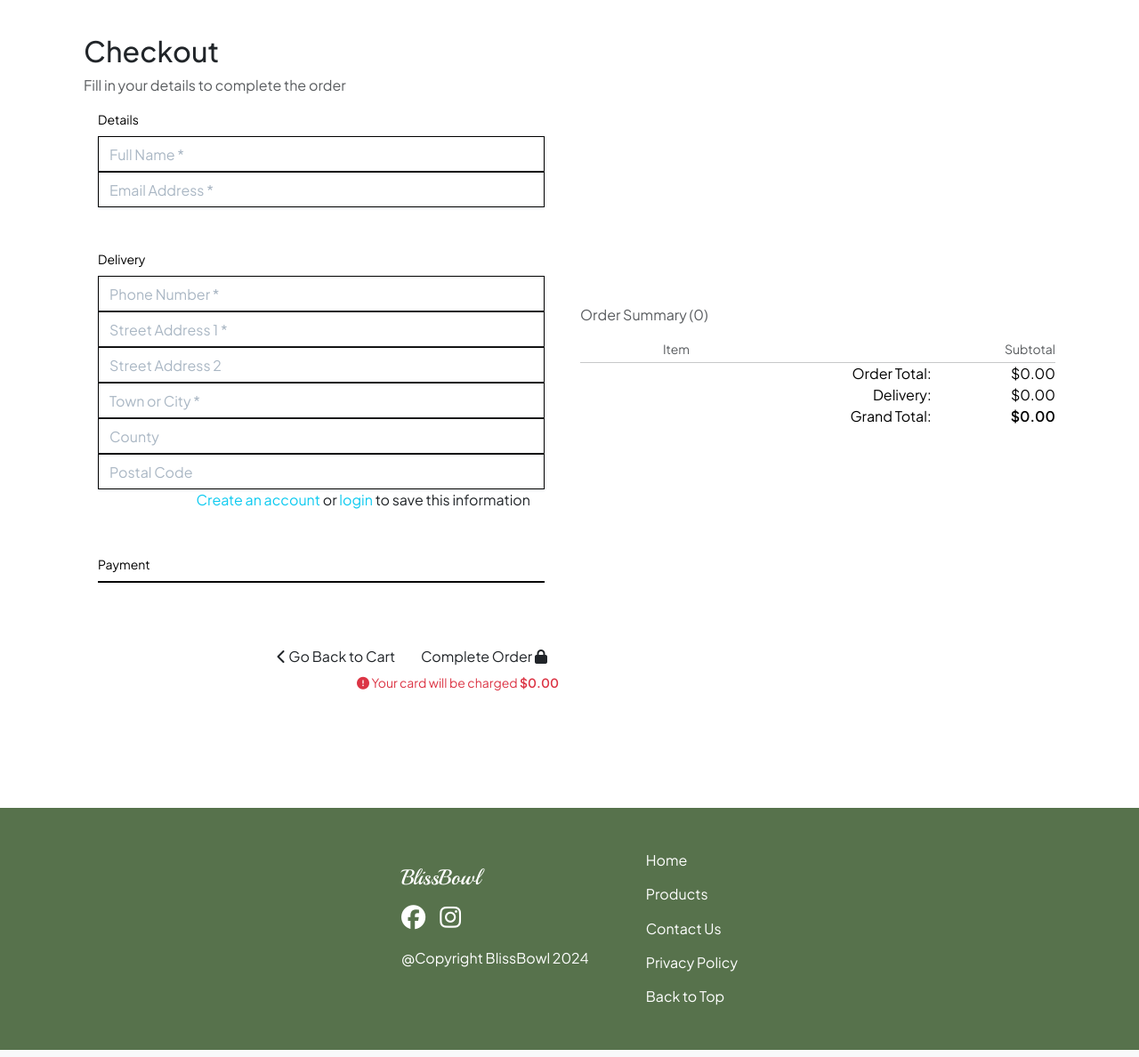
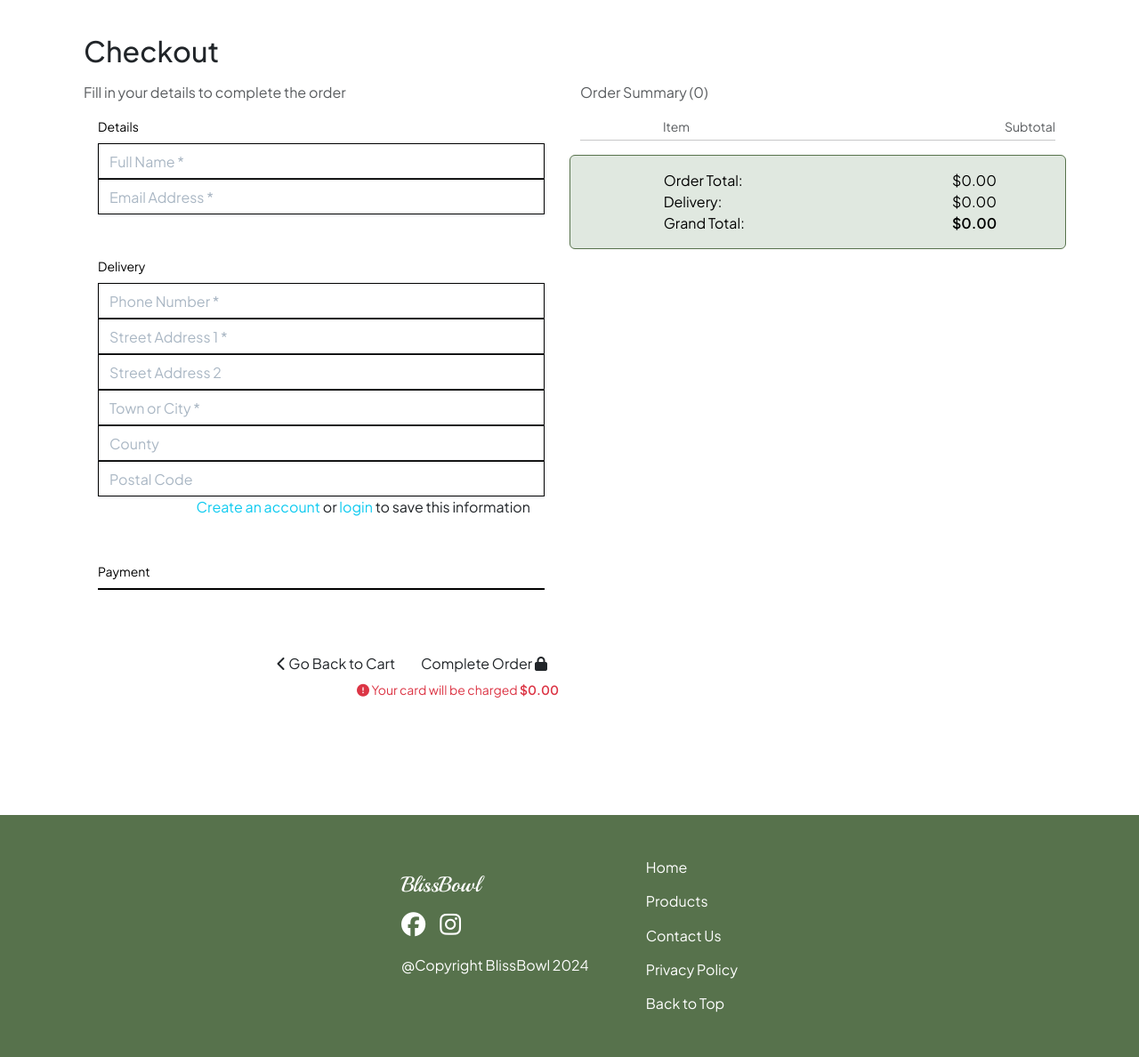
Before and after one commit to nataliiasolomchak21/blissbowl, a Django app: template checkout/templates/checkout/checkout.html in a window 1280 px wide. Shown: the part 110-1298 px from the top of the page at 89% size. Run offline with Django 3.2, Linux system fonts and the light colour scheme; the template is opened without the code that fills it: values that come from a table or form of the project are taken from there, others are empty; some libraries are stand-ins or nearby versions.

Commit message:
Add handling errors on the card element and stripe secret key

```diff
--- a/checkout/static/checkout/css/checkout.css
+++ b/checkout/static/checkout/css/checkout.css
@@ -35,3 +35,8 @@
     color: #000;
     border: 1px solid #000;
 }
+
+.order-total-style {
+    background-color: #E0E8E0;
+    border: 1px solid #57724C;
+}
--- a/checkout/static/checkout/js/stripe_elements.js
+++ b/checkout/static/checkout/js/stripe_elements.js
@@ -19,3 +19,19 @@ var style = {
 };
 var card = elements.create('card', {style: style});
 card.mount('#card-element');
+
+// Handle realtime validation errors on the card element
+card.addEventListener('change', function (event) {
+    var errorDiv = document.getElementById('card-errors');
+    if (event.error) {
+        var html = `
+            <span class="icon" role="alert">
+                <i class="fas fa-times"></i>
+            </span>
+            <span>${event.error.message}</span>
+        `;
+        $(errorDiv).html(html);
+    } else {
+        errorDiv.textContent = '';
+    }
+});
--- a/checkout/templates/checkout/checkout.html
+++ b/checkout/templates/checkout/checkout.html
@@ -18,7 +18,7 @@
 <section class="cart" style="position: relative; top: 100px;">
     <div class="container justify-content-center align-items-center mt-4 p-4 mb-5">
         <h2>Checkout</h2>
-        <div class="row d-flex justify-content-center align-items-center">
+        <div class="row mt-3">
             <div class="col-12 col-lg-6 order-lg-last mb-5">
                 <p class="text-muted">Order Summary ({{ product_count }})</p>
                 <div class="row">
@@ -50,7 +50,7 @@
                     </div>
                 {% endfor %}
                 <hr class="my-0">
-                <div class="row text-black text-end">
+                <div class="row text-black rounded-2 mt-3 order-total-style py-3">
                     <div class="col-7 offset-2">
                         <p class="my-0">Order Total:</p>
                         <p class="my-0">Delivery:</p>
```
Also changed, not shown: blissbowl/settings.py (+7 -0 lines), checkout/views.py (+8 -0 lines).
